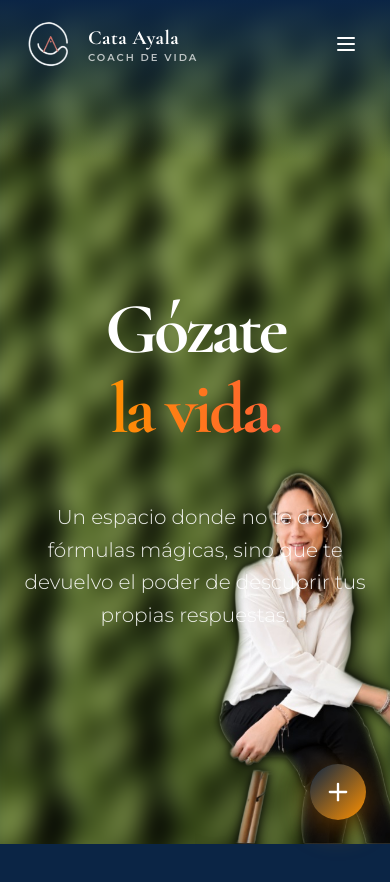
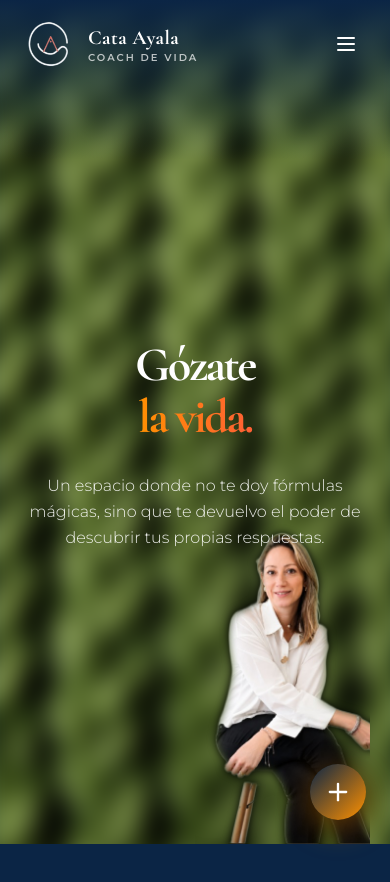
Before and after one commit to edgarbarragangarcia/CATA, a Next.js app: page / in a window 390 px wide. Shown: the top 882 px of the page. Built offline with nearby package versions, Linux system fonts and the light colour scheme.

Commit message:
fix: improve hero photo and headline sizing on mobile

```diff
--- a/src/app/page.tsx
+++ b/src/app/page.tsx
@@ -50,7 +50,7 @@ export default function Home() {
           {/* Cata silhouette cutout, sitting on the textured background */}
           <motion.div
             style={{ scale: heroImageScale, opacity: heroImageOpacity }}
-            className="absolute bottom-0 left-1/2 -translate-x-1/2 md:left-auto md:translate-x-0 md:right-8 lg:right-16 z-[5] h-[50%] md:h-[85%] lg:h-[90%] aspect-[356/723]"
+            className="absolute bottom-0 left-1/2 -translate-x-1/2 md:left-auto md:translate-x-0 md:right-8 lg:right-16 z-[5] h-[42%] md:h-[85%] lg:h-[90%] aspect-[356/723]"
           >
             <Image
               src={cataCutoutImg}
@@ -64,15 +64,15 @@ export default function Home() {
           {/* Central Hero Text */}
           <motion.div
             style={{ opacity: heroTextOpacity, scale: heroTextScale }}
-            className="relative z-10 text-center md:text-left px-4 md:px-0 max-w-5xl md:max-w-none mx-auto flex flex-col items-center md:items-start mt-20 w-full md:pl-16 lg:pl-24 md:pr-[32%] lg:pr-[28%]"
+            className="relative z-10 text-center md:text-left px-6 md:px-0 max-w-5xl md:max-w-none mx-auto flex flex-col items-center md:items-start mt-12 md:mt-20 w-full md:pl-16 lg:pl-24 md:pr-[32%] lg:pr-[28%]"
           >
-            <h1 className="text-7xl md:text-8xl lg:text-9xl font-bold tracking-tighter leading-none mb-6">
-              <span className="block text-white mb-2">Gózate</span>
+            <h1 className="text-5xl sm:text-6xl md:text-8xl lg:text-9xl font-bold tracking-tighter leading-none mb-4 md:mb-6">
+              <span className="block text-white mb-1 md:mb-2">Gózate</span>
               <span className="block text-transparent bg-clip-text bg-gradient-to-r from-brand-amber to-brand-coral">
                 la vida.
               </span>
             </h1>
-            <p className="text-xl md:text-2xl font-light text-white/90 max-w-3xl mx-auto md:mx-0 leading-relaxed mt-8">
+            <p className="text-base sm:text-lg md:text-2xl font-light text-white/90 max-w-3xl mx-auto md:mx-0 leading-relaxed mt-4 md:mt-8">
               Un espacio donde no te doy fórmulas mágicas, sino que te devuelvo el poder de descubrir tus propias respuestas.
             </p>
           </motion.div>
```
